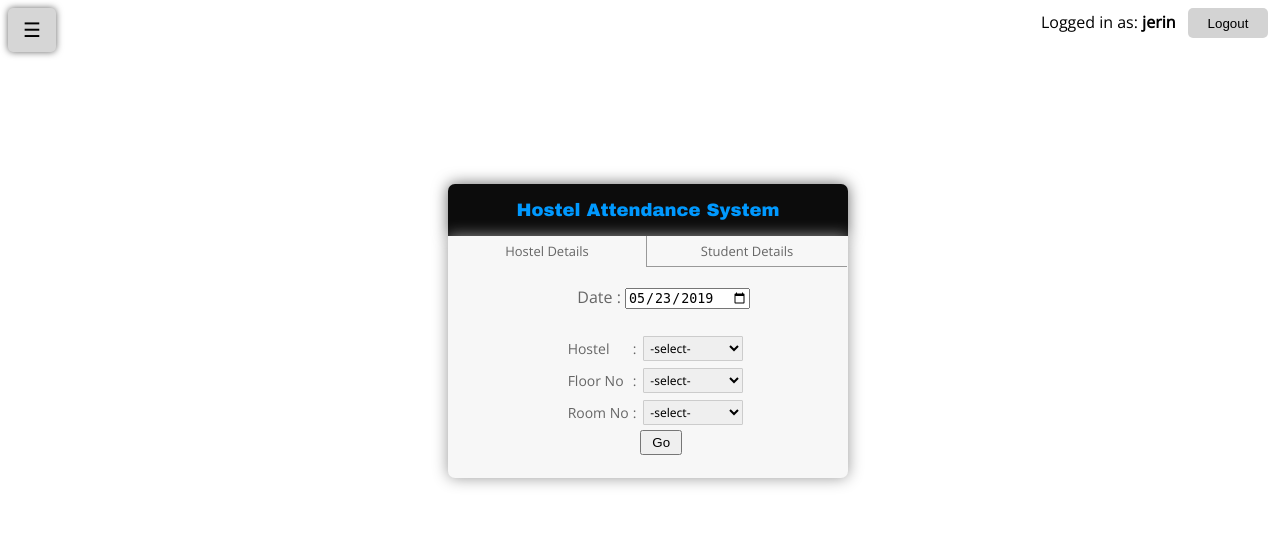
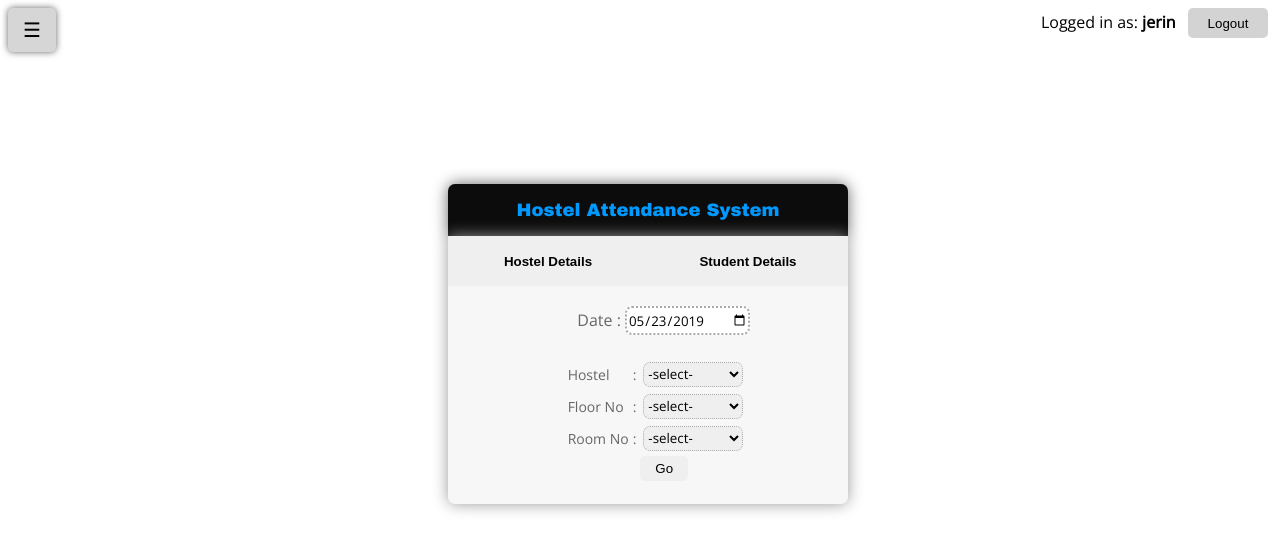
Before and after one commit to Jerinji2016/hostel-attendance-system, a PHP site: page /php/mbc.php in a window 1280 px wide. Shown: the top 552 px of the page. Run offline with PHP 8.4, Linux system fonts and the light colour scheme; a user stored in the database is signed in; data comes from the database, SQL or seed files in the repository.

Commit message:
mbc.php Apperarence redefined

```diff
--- a/php/attendanceTab_admin.php
+++ b/php/attendanceTab_admin.php
@@ -49,7 +49,7 @@
 				width: 80px;
 				border-radius: 5px;
 			}
-			#div_1 button:hover{
+			.button:hover{
 				background-color: royalblue;
 				color: white;
 				cursor: pointer;
--- a/php/mbc.php
+++ b/php/mbc.php
@@ -17,6 +17,32 @@
 				font-size: 0.8em;
 				font-style: italic;
 			}
+           #button1,#button2 {
+				transition: transform .2s;
+				border: none;
+				width: 133px;
+				height: 50px;
+			}
+            #button1:hover,#button2:hover{
+				transform: scale(1.1);
+				background-color: #c6c6c6;
+			}
+            #button1:focus,#button2:focus{
+                background-color: darkgray;
+            }
+            .button:hover{
+				background-color: royalblue;
+				color: white;
+				cursor: pointer;
+			}
+            .input{
+				height: 25px;
+				border-radius: 7px;
+				border-style: dotted;
+				border-color: darkgray;
+				font-family: 'Open Sans'
+			}
+
 		</style>
 	</head>
 
@@ -36,15 +62,19 @@
 
 				<div style="color: #666; background-color: #F7F7F7; border-radius: 0px 0px 7px 7px; text-align: left;
 							box-shadow: 0px 0px 15px #999;">
-					<div class="has_lgn_tl" id="has_lgn_1" style="border-left:0;">
+                    <div class="clear" style="height:50px;">
+					<div class="has_lgn_tl" id="has_lgn_1" style="border:none; padding: 0;width:50%">
+                        <button id="button1" name="head1" value="head1" style="float: left;  font-weight: bold; width:100%; hight:auto;" >
 						Hostel Details
+                        </button>
 					</div>
 
-					<div class="has_lgn_tl atv" id="has_lgn_2" style="border-right:0;">
+					<div class="has_lgn_tl atv" id="has_lgn_2" style="border:none; padding: 0; width:50%"><button id="button2" name="head2" value="head2" style="float: right; font-weight: bold; width:100%; hight:auto;">
 						Student Details
+                    </button>
 					</div>
 
-					<div class="clear" style="height:30px;"></div>
+					</div>
 
 					<!-- Search By Hostel Details -->
 					<div style="display: block"; class="has_lgn_tl_x" id="has_lgn_1_x">
@@ -55,7 +85,7 @@
 										<td> Hostel </td>
 										<td> : </td>
 										<td>
-										<select id="hostelno" class="has_sel_fld" style="width: 100px; margin-left: 3px;" onchange="floor()">
+										<select id="hostelno" class="input" style="width: 100px; margin-left: 3px;" onchange="floor()">
 												<option value=''>-select-</option>
 											    <option value=1>HOSTEL 1</option>
 											    <option value=2>HOSTEL 2</option>
@@ -67,7 +97,7 @@
 										<td> : </td>
 										<td>
 											<span id="floor_change">
-												<select class="has_sel_fld" style="width: 100px; margin-left: 3px;">
+												<select class="input" style="width: 100px; margin-left: 3px;">
 													<option value=''>-select-</option>
 												</select>
 											</span>
@@ -78,7 +108,7 @@
 										<td> : </td>
 										<td>
 											<span id="room_change">
-												<select class="has_sel_fld" style="width: 100px; margin-left: 3px;" id="roomno">
+												<select class="input" style="width: 100px; margin-left: 3px;" id="roomno">
 													<option value=''>-select-</option>
 												</select>
 											</span>
@@ -89,13 +119,13 @@
 										<td> </td>
 										<td> </td>
 										<td>
-											<input type="button" value="Go" class="btn btn-primary" style="width:auto; padding:3px 10px;" onclick="hostelGetDetails()">
+											<input type="button" value="Go" class="button" style="width:auto; padding:5px 15px;border-radius:5px; border: none" onclick="hostelGetDetails()">
 										</td>
 									</tr>
 									<center>
 										<?php date_default_timezone_set("Asia/Kolkata"); ?>
 										<label> &nbsp; &nbsp; Date : </label>
-										<input type="date" id="myDate" value="<?php echo date('Y-m-d'); ?>">
+										<input class="input" type="date" id="myDate" value="<?php echo date('Y-m-d'); ?>">
 										<br> <br>
 									</center>
 								</table>
@@ -113,7 +143,7 @@
 										<td> Course </td>
 										<td> : </td>
 										<td>
-										<select id="course" class="has_sel_fld" style="width: 100px; margin-left: 3px;" onchange="sem()">
+										<select id="course" class="input" style="width: 100px; margin-left: 3px;" onchange="sem()">
 												<option value='BTECH'> B.Tech </option>
 												<option value='MTECH'> M.Tech </option>
 											</select>
@@ -122,7 +152,7 @@
 										<td> : </td>
 										<td>
 											<span id="sem_change">
-												<select id="semester" class="has_sel_fld" style="width: 100px; margin-left: 3px;">
+												<select id="semester" class="input" style="width: 100px; margin-left: 3px;">
 													<option value=''>-select-</option>
 												</select>
 											</span>
@@ -133,7 +163,7 @@
 										<td> Branch </td>
 										<td> : </td>
 										<td colspan="4">
-											<select id="branch" class="has_sel_fld" style="width: 240px; margin-left: 3px;" onchange="name_call()">
+											<select id="branch" class="input" style="width: 240px; margin-left: 3px;" onchange="name_call()">
 												<option value="CSE"> Computer Science & Engg. </option>
 												<option value="ME">  Mechanical Engg. </option>
 												<option value="CE">  Civil Engg. </option>
@@ -147,7 +177,7 @@
 										<td> Name </td>
 										<td> : </td>
 										<td colspan="4">
-											<input type="text" id="s_name" placeholder="Student Name" style="width: 240px; margin-left: 3px;">
+											<input type="text" id="s_name" class="input"placeholder=" Student Name" style="width: 240px; margin-left: 3px;">
 										</td>
 									</tr>
 
@@ -162,7 +192,7 @@
 										<td></td>
 										<td colspan="4"></td>
 										<td>
-											<input type="button" value="Go" class="btn btn-primary" style="width:auto; padding:3px 10px;" onclick="studGetDetails()">
+											<input type="button" value="Go" class="button" style="width:auto; padding:5px 15px;border-radius:5px; border: none" onclick="studGetDetails()">
 										</td>
 									</tr>
 								</table></center>
```
